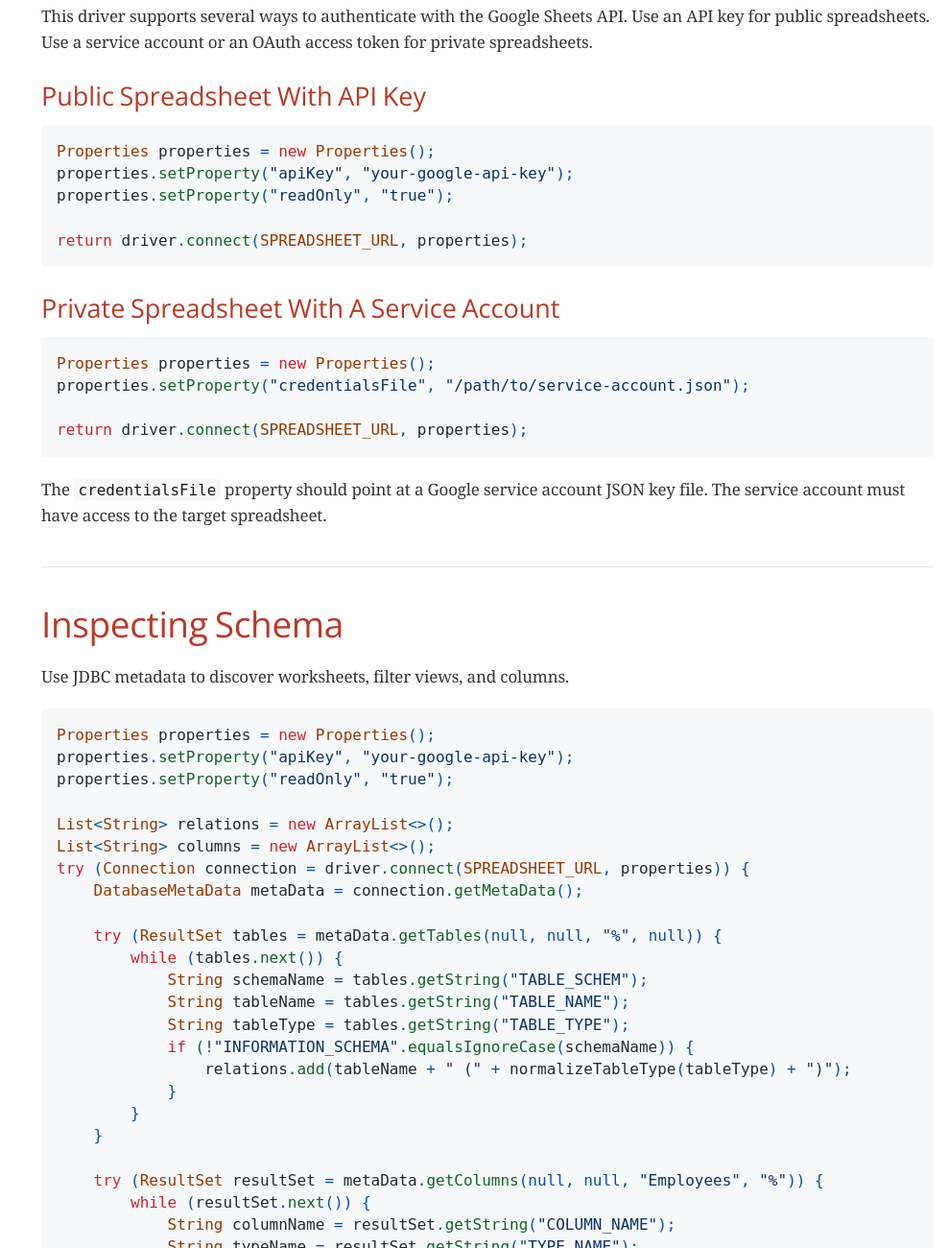
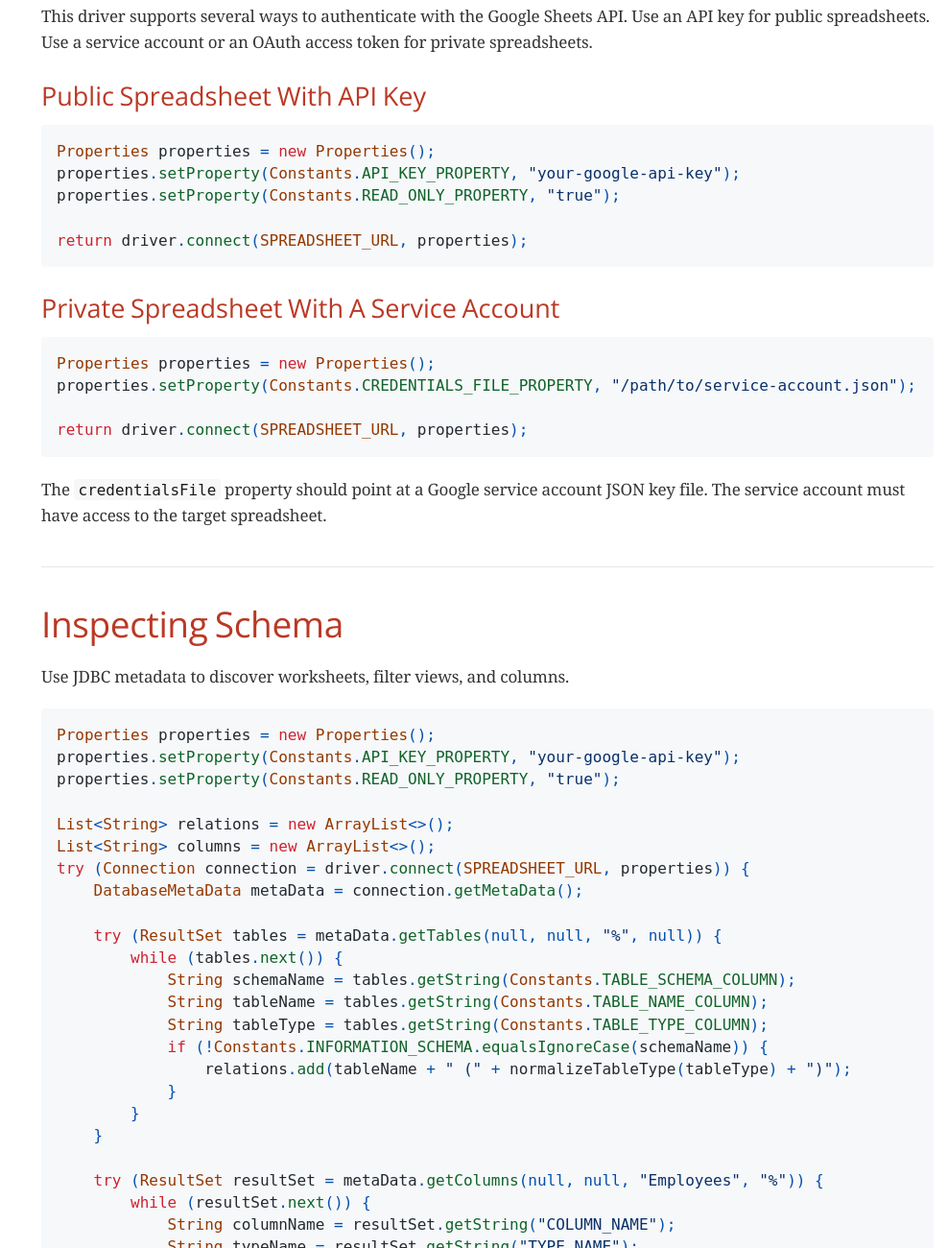
Before and after one commit to rahulsom/orri, a plain HTML site: page index.html in a window 1280 px wide. Shown: the part 1735-3035 px from the top of the page at 96% size, without its empty margins (292-1280 px from the left). Drawn offline with nearby package versions, Linux system fonts and the light colour scheme; a web font is replaced by a local one.

Commit message:
deploy: 309310c5f77415320f5b981da01ec6953f54c2fc

```diff
--- a/index.html
+++ b/index.html
@@ -649,8 +649,8 @@ Use a service account or an OAuth access token for private spreadsheets.</p>
 <div class="listingblock">
 <div class="content">
 <pre class="rouge highlight"><code data-lang="java"><span class="nc">Properties</span> <span class="n">properties</span> <span class="o">=</span> <span class="k">new</span> <span class="nc">Properties</span><span class="o">();</span>
-<span class="n">properties</span><span class="o">.</span><span class="na">setProperty</span><span class="o">(</span><span class="s">"apiKey"</span><span class="o">,</span> <span class="s">"your-google-api-key"</span><span class="o">);</span>
-<span class="n">properties</span><span class="o">.</span><span class="na">setProperty</span><span class="o">(</span><span class="s">"readOnly"</span><span class="o">,</span> <span class="s">"true"</span><span class="o">);</span>
+<span class="n">properties</span><span class="o">.</span><span class="na">setProperty</span><span class="o">(</span><span class="nc">Constants</span><span class="o">.</span><span class="na">API_KEY_PROPERTY</span><span class="o">,</span> <span class="s">"your-google-api-key"</span><span class="o">);</span>
+<span class="n">properties</span><span class="o">.</span><span class="na">setProperty</span><span class="o">(</span><span class="nc">Constants</span><span class="o">.</span><span class="na">READ_ONLY_PROPERTY</span><span class="o">,</span> <span class="s">"true"</span><span class="o">);</span>
 
 <span class="k">return</span> <span class="n">driver</span><span class="o">.</span><span class="na">connect</span><span class="o">(</span><span class="no">SPREADSHEET_URL</span><span class="o">,</span> <span class="n">properties</span><span class="o">);</span></code></pre>
 </div>
@@ -661,7 +661,7 @@ Use a service account or an OAuth access token for private spreadsheets.</p>
 <div class="listingblock">
 <div class="content">
 <pre class="rouge highlight"><code data-lang="java"><span class="nc">Properties</span> <span class="n">properties</span> <span class="o">=</span> <span class="k">new</span> <span class="nc">Properties</span><span class="o">();</span>
-<span class="n">properties</span><span class="o">.</span><span class="na">setProperty</span><span class="o">(</span><span class="s">"credentialsFile"</span><span class="o">,</span> <span class="s">"/path/to/service-account.json"</span><span class="o">);</span>
+<span class="n">properties</span><span class="o">.</span><span class="na">setProperty</span><span class="o">(</span><span class="nc">Constants</span><span class="o">.</span><span class="na">CREDENTIALS_FILE_PROPERTY</span><span class="o">,</span> <span class="s">"/path/to/service-account.json"</span><span class="o">);</span>
 
 <span class="k">return</span> <span class="n">driver</span><span class="o">.</span><span class="na">connect</span><span class="o">(</span><span class="no">SPREADSHEET_URL</span><span class="o">,</span> <span class="n">properties</span><span class="o">);</span></code></pre>
 </div>
@@ -682,8 +682,8 @@ The service account must have access to the target spreadsheet.</p>
 <div class="listingblock">
 <div class="content">
 <pre class="rouge highlight"><code data-lang="java"><span class="nc">Properties</span> <span class="n">properties</span> <span class="o">=</span> <span class="k">new</span> <span class="nc">Properties</span><span class="o">();</span>
-<span class="n">properties</span><span class="o">.</span><span class="na">setProperty</span><span class="o">(</span><span class="s">"apiKey"</span><span class="o">,</span> <span class="s">"your-google-api-key"</span><span class="o">);</span>
-<span class="n">properties</span><span class="o">.</span><span class="na">setProperty</span><span class="o">(</span><span class="s">"readOnly"</span><span class="o">,</span> <span class="s">"true"</span><span class="o">);</span>
+<span class="n">properties</span><span class="o">.</span><span class="na">setProperty</span><span class="o">(</span><span class="nc">Constants</span><span class="o">.</span><span class="na">API_KEY_PROPERTY</span><span class="o">,</span> <span class="s">"your-google-api-key"</span><span class="o">);</span>
+<span class="n">properties</span><span class="o">.</span><span class="na">setProperty</span><span class="o">(</span><span class="nc">Constants</span><span class="o">.</span><span class="na">READ_ONLY_PROPERTY</span><span class="o">,</span> <span class="s">"true"</span><span class="o">);</span>
 
 <span class="nc">List</span><span class="o">&lt;</span><span class="nc">String</span><span class="o">&gt;</span> <span class="n">relations</span> <span class="o">=</span> <span class="k">new</span> <span class="nc">ArrayList</span><span class="o">&lt;&gt;();</span>
 <span class="nc">List</span><span class="o">&lt;</span><span class="nc">String</span><span class="o">&gt;</span> <span class="n">columns</span> <span class="o">=</span> <span class="k">new</span> <span class="nc">ArrayList</span><span class="o">&lt;&gt;();</span>
@@ -692,10 +692,10 @@ The service account must have access to the target spreadsheet.</p>
 
     <span class="k">try</span> <span class="o">(</span><span class="nc">ResultSet</span> <span class="n">tables</span> <span class="o">=</span> <span class="n">metaData</span><span class="o">.</span><span class="na">getTables</span><span class="o">(</span><span class="kc">null</span><span class="o">,</span> <span class="kc">null</span><span class="o">,</span> <span class="s">"%"</span><span class="o">,</span> <span class="kc">null</span><span class="o">))</span> <span class="o">{</span>
         <span class="k">while</span> <span class="o">(</span><span class="n">tables</span><span class="o">.</span><span class="na">next</span><span class="o">())</span> <span class="o">{</span>
-            <span class="nc">String</span> <span class="n">schemaName</span> <span class="o">=</span> <span class="n">tables</span><span class="o">.</span><span class="na">getString</span><span class="o">(</span><span class="s">"TABLE_SCHEM"</span><span class="o">);</span>
-            <span class="nc">String</span> <span class="n">tableName</span> <span class="o">=</span> <span class="n">tables</span><span class="o">.</span><span class="na">getString</span><span class="o">(</span><span class="s">"TABLE_NAME"</span><span class="o">);</span>
-            <span class="nc">String</span> <span class="n">tableType</span> <span class="o">=</span> <span class="n">tables</span><span class="o">.</span><span class="na">getString</span><span class="o">(</span><span class="s">"TABLE_TYPE"</span><span class="o">);</span>
-            <span class="k">if</span> <span class="o">(!</span><span class="s">"INFORMATION_SCHEMA"</span><span class="o">.</span><span class="na">equalsIgnoreCase</span><span class="o">(</span><span class="n">schemaName</span><span class="o">))</span> <span class="o">{</span>
+            <span class="nc">String</span> <span class="n">schemaName</span> <span class="o">=</span> <span class="n">tables</span><span class="o">.</span><span class="na">getString</span><span class="o">(</span><span class="nc">Constants</span><span class="o">.</span><span class="na">TABLE_SCHEMA_COLUMN</span><span class="o">);</span>
+            <span class="nc">String</span> <span class="n">tableName</span> <span class="o">=</span> <span class="n">tables</span><span class="o">.</span><span class="na">getString</span><span class="o">(</span><span class="nc">Constants</span><span class="o">.</span><span class="na">TABLE_NAME_COLUMN</span><span class="o">);</span>
+            <span class="nc">String</span> <span class="n">tableType</span> <span class="o">=</span> <span class="n">tables</span><span class="o">.</span><span class="na">getString</span><span class="o">(</span><span class="nc">Constants</span><span class="o">.</span><span class="na">TABLE_TYPE_COLUMN</span><span class="o">);</span>
+            <span class="k">if</span> <span class="o">(!</span><span class="nc">Constants</span><span class="o">.</span><span class="na">INFORMATION_SCHEMA</span><span class="o">.</span><span class="na">equalsIgnoreCase</span><span class="o">(</span><span class="n">schemaName</span><span class="o">))</span> <span class="o">{</span>
                 <span class="n">relations</span><span class="o">.</span><span class="na">add</span><span class="o">(</span><span class="n">tableName</span> <span class="o">+</span> <span class="s">" ("</span> <span class="o">+</span> <span class="n">normalizeTableType</span><span class="o">(</span><span class="n">tableType</span><span class="o">)</span> <span class="o">+</span> <span class="s">")"</span><span class="o">);</span>
             <span class="o">}</span>
         <span class="o">}</span>
```
